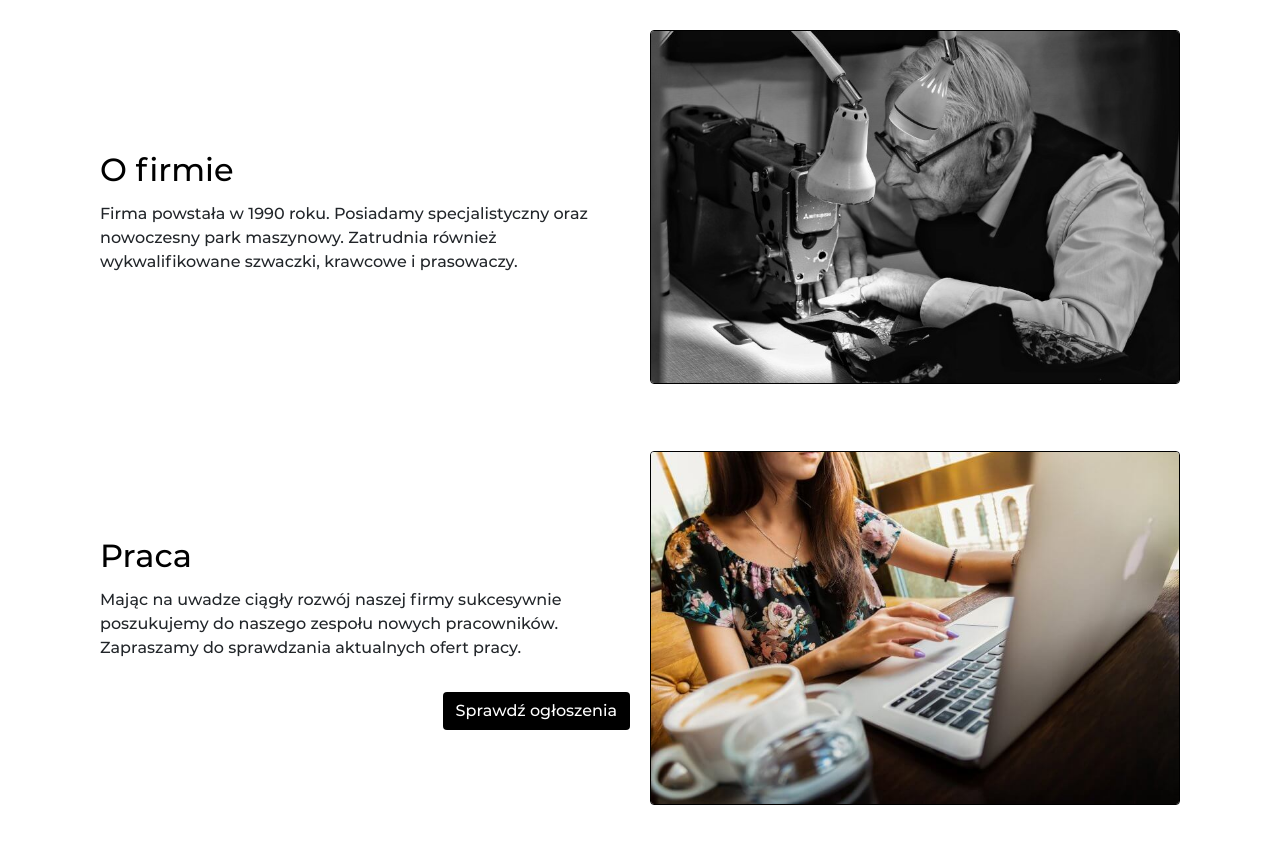
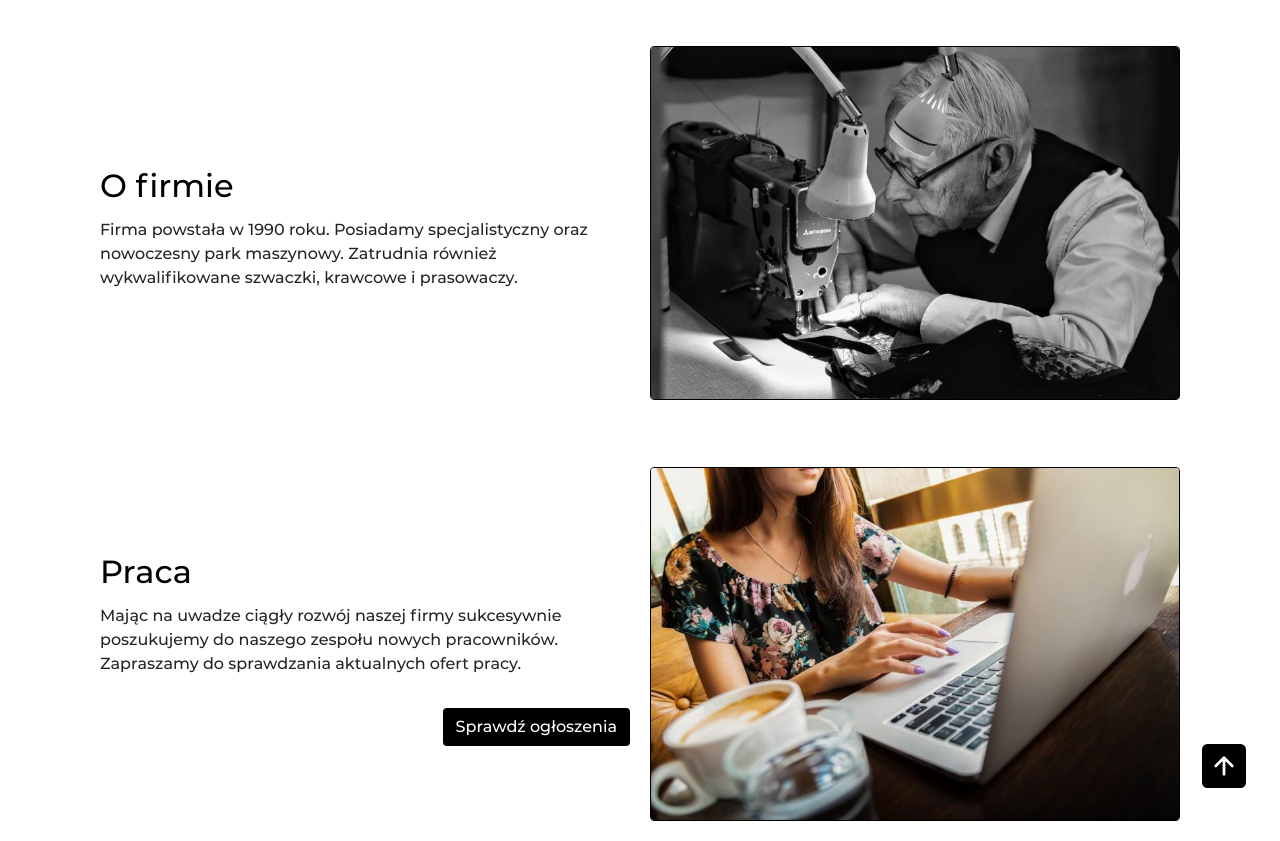
Before and after one commit to rafpil/Annkow_webpage, a website built with webpack: page src/index.html in a window 1280 px wide. Shown: the top 841 px of the page. Built offline with nearby package versions, Linux system fonts and the light colour scheme; files whose address does not match are found by name.

Commit message:
Added up icon

```diff
--- a/src/index.html
+++ b/src/index.html
@@ -9,6 +9,7 @@
 </head>
 
 <body>
+    <%= require('html-loader!./sections/up-icon/up-icon.html') %>
         <main>
             <article>
                 <%= require('html-loader!./sections/about/about.html') %>
--- /dev/null
+++ b/src/sections/up-icon/up-icon.html
@@ -0,0 +1,11 @@
+<div id="upIcon" class="upIcon">
+    <a href="#" aria-label="Przejdź do początku strony">
+        <div class="up-iconBtn">
+            <svg width="1em" height="1em" viewBox="0 0 16 16" class="bi bi-arrow-up-square-fill" fill="currentColor"
+                xmlns="http://www.w3.org/2000/svg">
+                <path fill-rule="evenodd"
+                    d="M2 0a2 2 0 0 0-2 2v12a2 2 0 0 0 2 2h12a2 2 0 0 0 2-2V2a2 2 0 0 0-2-2H2zm3.354 8.354a.5.5 0 1 1-.708-.708l3-3a.5.5 0 0 1 .708 0l3 3a.5.5 0 0 1-.708.708L8.5 6.207V11a.5.5 0 0 1-1 0V6.207L5.354 8.354z" />
+            </svg>
+        </div>
+    </a>
+</div>
--- /dev/null
+++ b/src/sections/up-icon/up-icon.scss
@@ -0,0 +1,38 @@
+.upIcon {
+    position: sticky;
+    top: calc(100vh - 3rem - 10px);
+    left: calc(100vw - 5rem);
+    padding-top: 0;
+    padding-bottom: 0;
+    z-index: 99;
+    width: 1em;
+    height: 1em;
+
+    @media (max-width: 517px) {
+        display: none;
+    }
+
+    & .up-iconBtn {
+        display: flex;
+        width: 3rem;
+        height: 3rem;
+        justify-content: center;
+        align-items: center;
+        background-color: $white;
+        font-size: 3rem;
+        cursor: pointer;
+        color: $secondary;
+        transition: color 0.2s;
+        border-color: $white;
+        border-style: solid;
+        border-radius: 9px;
+        border-width: 2px;
+        margin-bottom: 5px;
+        margin-right: 5px;
+
+        &:hover {
+            color: $primary;
+            border-color: $primary;
+        }
+    }
+}
--- a/src/styles.scss
+++ b/src/styles.scss
@@ -3,6 +3,7 @@
 @import 'shared/variables.scss';
 @import 'shared/mixins.scss';
 
+@import 'sections/up-icon/up-icon.scss';
 @import 'sections/about/about.scss';
 @import 'sections/work/work.scss';
 @import 'sections/map/map.scss';
```
Lines whose indentation alone changed are shown as unchanged.
